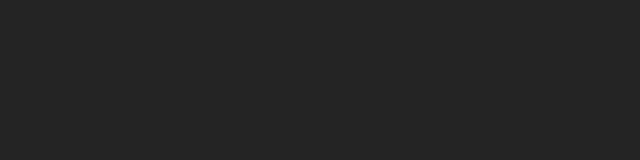
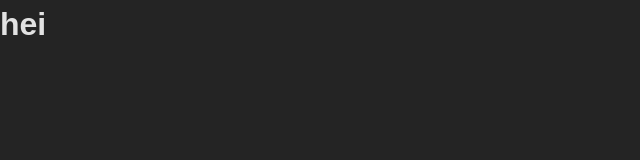
Before and after one commit to Hea092024/lolreact, a React (Vite) app: page /yuumi in a window 1280 px wide. Shown: the top 160 px of the page, without its empty margins (0-640 px from the left). Built offline with nearby package versions, Linux system fonts and the light colour scheme.

Commit message:
edited YuumiPage

```diff
--- a/src/components/YuumiPage.jsx
+++ b/src/components/YuumiPage.jsx
@@ -2,5 +2,8 @@ import Header from "./Header";
 import AbilitySection from "./AbilitySection";
 
 export default function YuumiPage() {
-  return <></>;
+  return (
+
+    <div><h1>hei</h1></div>
+  )
 }
```
